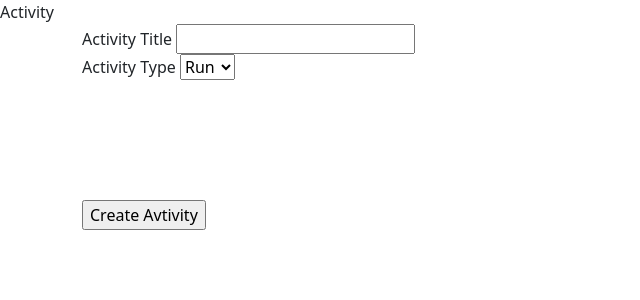
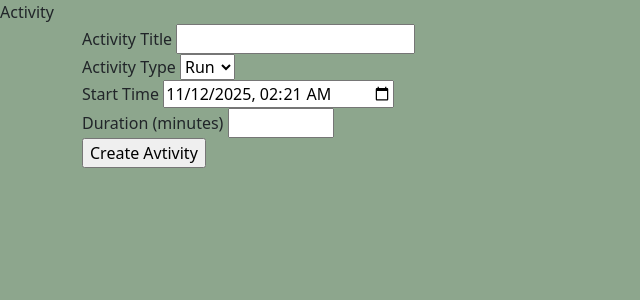
Before and after one commit to dswhaley/Route-Builder-Web-App, a Flask app: template app/core/templates/activity.html in a window 1280 px wide. Shown: the top 300 px of the page, without its empty margins (0-640 px from the left). Run offline with Flask 3, Linux system fonts and the light colour scheme; the template is opened without the code that fills it: values that come from a table or form of the project are taken from there, others are empty; parts of the project's set-up code (start-up, migrations or seed data) failed here and were passed over.

Commit message:
Formatting HTML and CSS

```diff
--- a/app/core/routes.py
+++ b/app/core/routes.py
@@ -11,7 +11,7 @@ from app.core.models import Activity
 
 @bp.get("/")
 def index():
-    form = ActivityForm
+    form = ActivityForm()
     return render_template("activity.html", form = form)
 
 # @bp.get('/')
--- a/app/core/templates/activity.html
+++ b/app/core/templates/activity.html
@@ -25,13 +25,13 @@
     {{form.type.label}}
     {{form.type}}
     <br>
-    {{form.startTime.label}}
-    {{form.startTime}}
+    {{form.start_time.label}}
+    {{form.start_time}}
     <br>
-    {{form.duration.label}}
-    {{form.duration}}
+    {{form.duration_minutes.label}}
+    {{form.duration_minutes}}
     <br>
-    {{form.route.label}}
+    {#{{form.route.label}}
     {{form.route}}
     <br>
     {{form.distance.label}}
@@ -39,7 +39,7 @@
     <br>
     {{form.speed.label}}
     {{form.speed}}
-    <br>
+    <br>#}
     {{form.submit()}}
 </form>
 </div>
--- a/app/static/styles/activity.css
+++ b/app/static/styles/activity.css
@@ -1,5 +1 @@
-:root {
-    --color-theme-main: rgb(102, 230, 38);
-    --color-theme-dark: rgb(6, 44, 101);
-    --color-theme-light: rgb(255, 235, 235);
-}
+body {background-color: rgba(81, 120, 81, 0.653);}
```
Also changed, not shown: apex.db.
